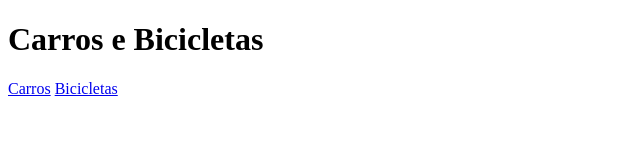
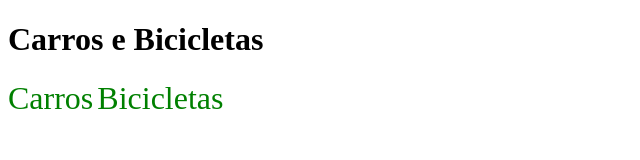
Before and after one commit to Marsyelo-Henrykie/HTML-CSS-B-sico, a plain HTML site: page index.html in a window 1280 px wide. Shown: the whole page, without its empty margins (0-640 px from the left). Drawn offline with Linux system fonts and the light colour scheme.

Commit message:
Adicionando arquivo style.css

```diff
--- a/index.html
+++ b/index.html
@@ -4,6 +4,7 @@
 <head>
   <meta charset="UTF-8">
   <title>Carros e Bicicletas</title>
+  <link rel="stylesheet" href="/style.css">
 </head>
 
 <body>
--- /dev/null
+++ b/style.css
@@ -0,0 +1,7 @@
+a {
+  color: green;
+  text-decoration: none;
+}
+a {
+  font-size: 32px;
+}
```
Also changed, not shown: produtos/bicicletas.html (+1 -0 lines).
